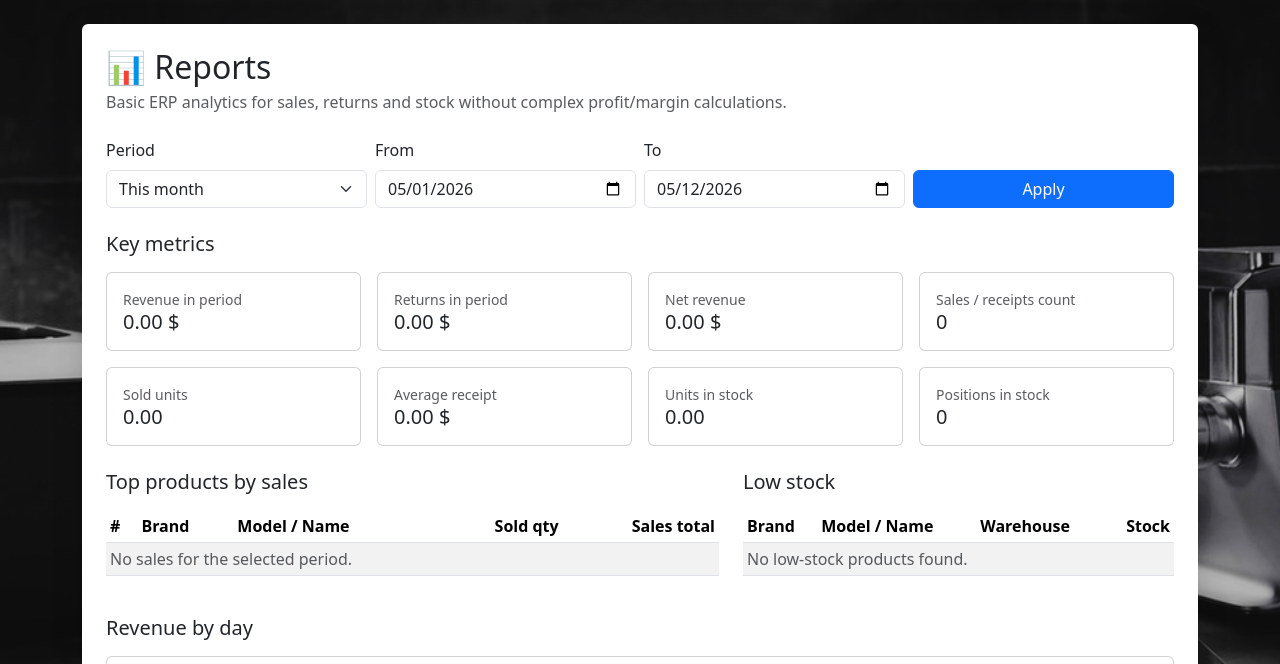
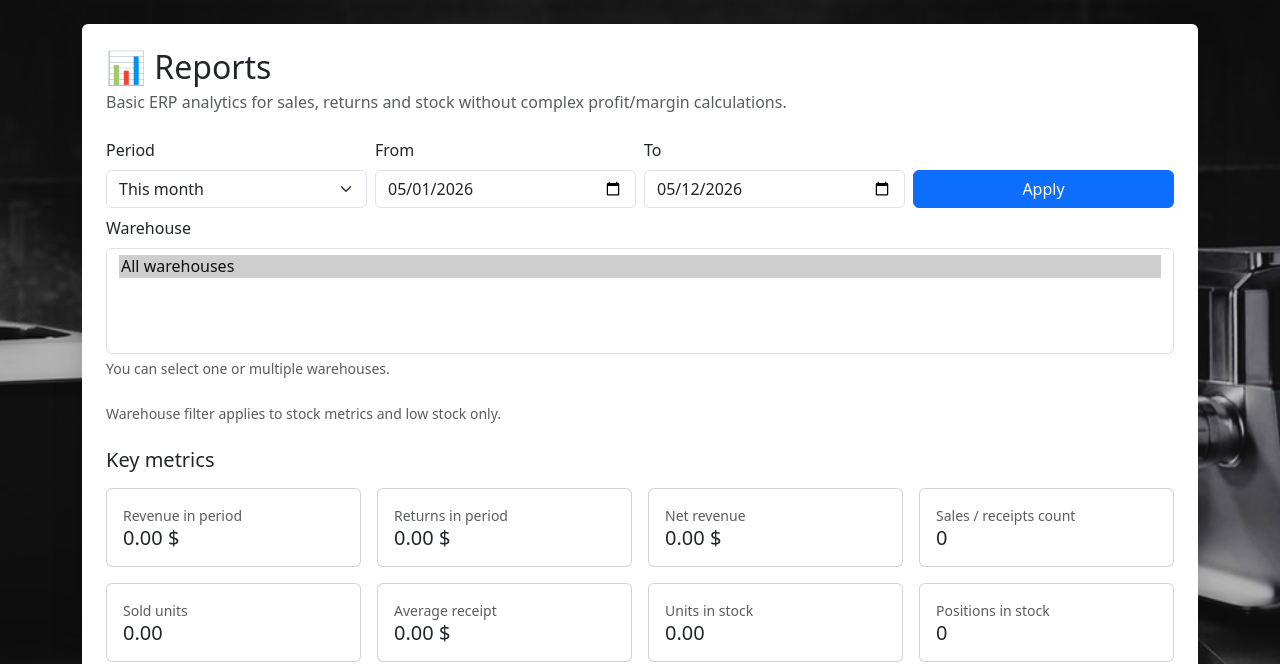
Before and after one commit to XSFORM/Stock_bot, a FastAPI app: page /reports in a window 1280 px wide. Shown: the part 80-744 px from the top of the page. Run offline with FastAPI, Linux system fonts and the light colour scheme; data that the repository does not hold is empty.

Commit message:
Add warehouse filter to reports stock analytics
Agent-Logs-Url: https://github.com/XSFORM/Stock_bot/sessions/e11c5a21-28d6-4f8b-b635-c07ebe6483af

Co-authored-by: arhman92 <70983608+arhman92@users.noreply.github.com>

```diff
--- a/app/web/main.py
+++ b/app/web/main.py
@@ -13,7 +13,7 @@ from datetime import date
 from typing import Any, List, Optional
 from urllib.parse import quote
 
-from fastapi import FastAPI, File, Form, Request, Response, UploadFile
+from fastapi import FastAPI, File, Form, Query, Request, Response, UploadFile
 from fastapi.responses import HTMLResponse, RedirectResponse, FileResponse, StreamingResponse
 from fastapi.staticfiles import StaticFiles
 import jinja2
@@ -474,6 +474,29 @@ def _reports_period_options(lang: str) -> list[dict[str, str]]:
     ]
 
 
+def _reports_warehouse_filter(
+    selected_values: Optional[list[str]],
+    available_codes: list[str],
+) -> list[str]:
+    normalized_available: dict[str, str] = {
+        code.strip().upper(): code for code in available_codes if code and code.strip()
+    }
+    selected_codes: list[str] = []
+    seen: set[str] = set()
+    for raw in selected_values or []:
+        for chunk in str(raw).split(","):
+            value = chunk.strip()
+            if not value:
+                continue
+            if value.lower() == "all":
+                return []
+            canonical = normalized_available.get(value.upper())
+            if canonical and canonical not in seen:
+                seen.add(canonical)
+                selected_codes.append(canonical)
+    return selected_codes
+
+
 @app.get("/api/brand-prefixes")
 def api_brand_prefixes(brand: str):
     prefixes = list_brand_model_prefixes(brand)
@@ -1715,8 +1738,12 @@ def reports_page(
     period: Optional[str] = None,
     date_from: Optional[str] = None,
     date_to: Optional[str] = None,
+    warehouses: Optional[list[str]] = Query(default=None),
 ):
     lang = _get_ui_lang(request)
+    warehouse_options = list_warehouses()
+    warehouse_codes = [w["code"] for w in warehouse_options]
+    selected_warehouses = _reports_warehouse_filter(warehouses, warehouse_codes)
     period_from, period_to, selected_period = _reports_period_bounds(
         period,
         date_from,
@@ -1728,6 +1755,7 @@ def reports_page(
         date_to=period_to.isoformat(),
         top_limit=10,
         low_stock_threshold=2,
+        warehouse_codes=selected_warehouses,
     )
 
     sales_by_day = {row["day"]: row for row in snapshot["daily_sales"]}
@@ -1756,6 +1784,9 @@ def reports_page(
             "daily_revenue": day_revenue,
             "daily_sales_count": day_sales_count,
             "earliest_date": (get_earliest_operation_date() or period_from).isoformat(),
+            "warehouse_options": warehouse_options,
+            "selected_warehouses": selected_warehouses,
+            "all_warehouses_selected": not selected_warehouses,
         },
     )
 
--- a/app/web/templates/help.html
+++ b/app/web/templates/help.html
@@ -191,6 +191,7 @@
   <p>Раздел <strong>«Отчёты»</strong> — это первая рабочая версия базовой аналитики ERP.</p>
   <p>Он показывает выручку, возвраты, чистую выручку, количество продаж, проданные товары, средний чек, количество товаров на складе, позиции с остатком, топ товаров, низкие остатки и выручку по дням за выбранный период.</p>
   <p>Готовые периоды в фильтре автоматически заполняют даты <strong>С/По</strong>; если даты изменить вручную, период переключается на <strong>«Произвольный период»</strong>. Вариант <strong>«За всё время»</strong> показывает отчёты от начала данных системы до текущей даты.</p>
+  <p>Фильтр <strong>«Склад»</strong> позволяет смотреть складские показатели и низкие остатки по всем складам, одному складу или нескольким выбранным складам. Выбор складов сохраняется в URL после применения фильтра и не сбрасывается при обновлении страницы. Фильтр склада применяется только к складским показателям и блоку низких остатков.</p>
   <p class="mb-0">Сложные расчёты прибыли, расходов и маржи запланированы отдельным этапом — текущий раздел только читает существующие данные без изменения бизнес-логики операций.</p>
 
   {# 9. Brands #}
@@ -598,6 +599,7 @@
   <p><strong>«Hasabatlar»</strong> bölümi ERP üçin esasy analitikanyň ilkinji işjeň görnüşidir.</p>
   <p>Bu ýerde saýlanan döwür boýunça düşewünt, yzyna gaýtaryş, arassa düşewünt, satyş sany, satylan birlikler, orta çek, ammardaky haryt sany, galyndyly pozisiýalar, iň köp satylan harytlar, pes galyndylar we günler boýunça düşewünt görkezilýär.</p>
   <p>Taýýar döwür saýlanylanda <strong>Başlangyç/Sonky</strong> seneler awtomatik doldurylýar; seneleri el bilen üýtgedeniňizde döwür <strong>«Erkin döwür»</strong> ýagdaýyna geçýär. <strong>«Tutuş döwür»</strong> saýlanylanda ulgamyň başlangyjyndan şu güne çenli hasabat görkezilýär.</p>
+  <p><strong>«Ammar»</strong> süzgüji bilen ammar görkezijilerini we pes galyndylary ähli ammarlar, bir ammar ýa-da birnäçe saýlanan ammar boýunça görüp bolýar. Saýlaw URL-de saklanýar we sahypa täzelenende ýitmeýär. Ammar süzgüji diňe ammar görkezijilerine we pes galyndylar bölümine ulanylýar.</p>
   <p class="mb-0">Çylşyrymly peýda/çykdajy/marja hasaplamalary soňky tapgyrda goşular — häzirki bölüm diňe bar bolan maglumatlary okaýar we amallaryň biznes logikasyny üýtgetmeýär.</p>
 
   {# 9. Brands #}
@@ -1012,6 +1014,7 @@
   <p>The <strong>Reports</strong> section is now the first working version of basic ERP analytics.</p>
   <p>It shows revenue, returns, net revenue, sales count, sold units, average receipt, units in stock, positions in stock, top products, low stock, and daily revenue for the selected period.</p>
   <p>Preset periods automatically fill the <strong>From/To</strong> dates; if you edit either date manually, the period switches to <strong>Custom period</strong>. The <strong>All time</strong> option shows reports from the beginning of system data to the current date.</p>
+  <p>The <strong>Warehouse</strong> filter lets you review stock metrics and low stock for all warehouses, one warehouse, or multiple selected warehouses. The selection is persisted in the URL after applying the filter and stays selected after page refresh. The warehouse filter applies only to stock metrics and low-stock data.</p>
   <p class="mb-0">Complex profit/expense/margin calculations are planned for a separate stage; this page only reads existing data and does not change operational business logic.</p>
 
   {# 9. Brands #}
--- a/app/web/templates/reports.html
+++ b/app/web/templates/reports.html
@@ -7,6 +7,10 @@
 {% set period_label = 'Период' %}
 {% set from_label = 'С' %}
 {% set to_label = 'По' %}
+{% set warehouse_label = 'Склад' %}
+{% set all_warehouses_label = 'Все склады' %}
+{% set warehouse_hint = 'Можно выбрать один или несколько складов.' %}
+{% set warehouse_scope_note = 'Фильтр склада применяется к складским показателям и низким остаткам.' %}
 {% set apply_label = 'Применить' %}
 {% set cards_title = 'Основные показатели' %}
 {% set top_title = 'Топ товаров по продажам' %}
@@ -37,6 +41,10 @@
 {% set period_label = 'Döwür' %}
 {% set from_label = 'Başlangyç' %}
 {% set to_label = 'Soňky' %}
+{% set warehouse_label = 'Ammar' %}
+{% set all_warehouses_label = 'Ähli ammarlar' %}
+{% set warehouse_hint = 'Bir ýa-da birnäçe ammar saýlap bilersiňiz.' %}
+{% set warehouse_scope_note = 'Ammar süzgüji diňe ammar görkezijilerine we pes galyndylara ulanylýar.' %}
 {% set apply_label = 'Ulan' %}
 {% set cards_title = 'Esasy görkezijiler' %}
 {% set top_title = 'Satyş boýunça iň köp satylanlar' %}
@@ -67,6 +75,10 @@
 {% set period_label = 'Period' %}
 {% set from_label = 'From' %}
 {% set to_label = 'To' %}
+{% set warehouse_label = 'Warehouse' %}
+{% set all_warehouses_label = 'All warehouses' %}
+{% set warehouse_hint = 'You can select one or multiple warehouses.' %}
+{% set warehouse_scope_note = 'Warehouse filter applies to stock metrics and low stock only.' %}
 {% set apply_label = 'Apply' %}
 {% set cards_title = 'Key metrics' %}
 {% set top_title = 'Top products by sales' %}
@@ -117,7 +129,20 @@
     <div class="col-12 col-md-3">
       <button class="btn btn-primary w-100" type="submit">{{ apply_label }}</button>
     </div>
+    <div class="col-12">
+      <label class="form-label">{{ warehouse_label }}</label>
+      <select id="reportsWarehouses" name="warehouses" class="form-select" multiple size="4">
+        <option value="all" {% if all_warehouses_selected %}selected{% endif %}>{{ all_warehouses_label }}</option>
+        {% for warehouse in warehouse_options %}
+        <option value="{{ warehouse.code }}" {% if warehouse.code in selected_warehouses %}selected{% endif %}>
+          {{ warehouse.code }}{% if warehouse.title and warehouse.title != warehouse.code %} — {{ warehouse.title }}{% endif %}
+        </option>
+        {% endfor %}
+      </select>
+      <div class="form-text">{{ warehouse_hint }}</div>
+    </div>
   </form>
+  <p class="text-muted small mb-4">{{ warehouse_scope_note }}</p>
 
   <h5 class="mb-3">{{ cards_title }}</h5>
   <div class="row g-3 mb-4">
@@ -208,6 +233,7 @@
     const periodSelect = document.getElementById('reportsPeriod');
     const dateFromInput = document.getElementById('reportsDateFrom');
     const dateToInput = document.getElementById('reportsDateTo');
+    const warehousesSelect = document.getElementById('reportsWarehouses');
     const hasCustomOption = !!(periodSelect && periodSelect.querySelector('option[value="custom"]'));
 
     const toIsoDate = (dateValue) => {
@@ -271,6 +297,30 @@
       }
     }
 
+    if (warehousesSelect) {
+      const normalizeWarehouseSelection = () => {
+        const options = Array.from(warehousesSelect.options);
+        const allOption = options.find((option) => option.value === 'all');
+        if (!allOption) return;
+        const selectedOptions = options.filter((option) => option.selected);
+        if (!selectedOptions.length) {
+          allOption.selected = true;
+          return;
+        }
+        const selectedNonAll = selectedOptions.filter((option) => option.value !== 'all');
+        if (selectedNonAll.length) {
+          allOption.selected = false;
+          return;
+        }
+        options.forEach((option) => {
+          if (option.value !== 'all') option.selected = false;
+        });
+        allOption.selected = true;
+      };
+      warehousesSelect.addEventListener('change', normalizeWarehouseSelection);
+      normalizeWarehouseSelection();
+    }
+
     const labels = {{ daily_labels | tojson }};
     const revenue = {{ daily_revenue | tojson }};
     const ctx = document.getElementById('salesChart');
```
Also changed, not shown: app/db/sqlite.py (+19 -7 lines), tests/test_web_smoke.py (+105 -0 lines).
